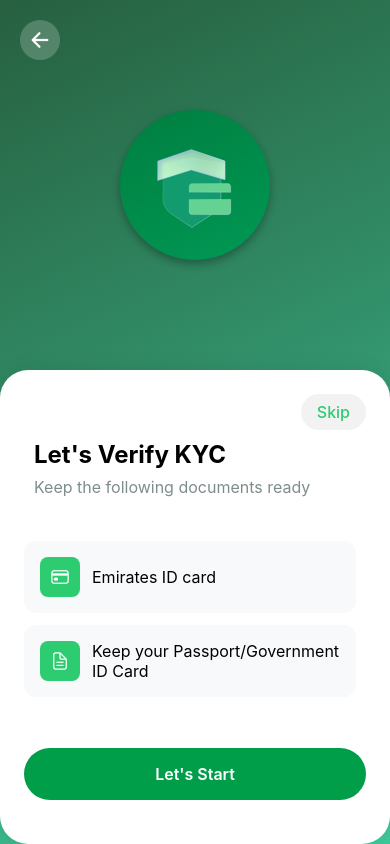
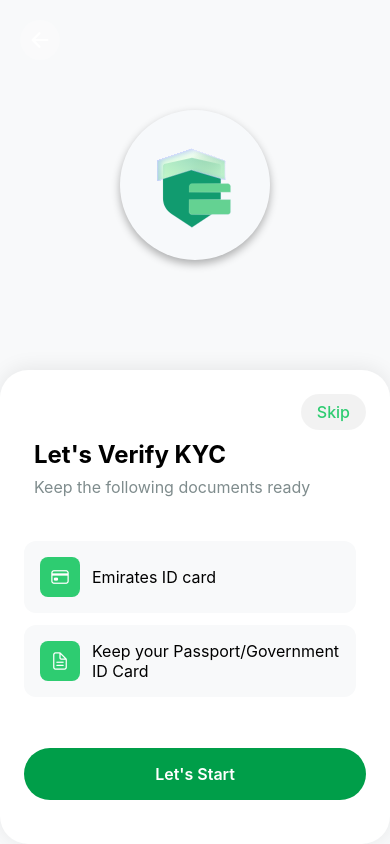
Before and after one commit to KarneeshkarV/app2, a React Native app: screen /KYCWelcome in a window 390 px wide. Built offline with nearby package versions, Linux system fonts and the light colour scheme.

Commit message:
animation and background

```diff
--- a/src/components/molecules/GradientBackground.tsx
+++ b/src/components/molecules/GradientBackground.tsx
@@ -1,4 +1,5 @@
-import React, { ReactNode } from "react";
+import React, { ReactNode, useRef, useEffect } from "react";
+import { Animated } from "react-native";
 import { LinearGradient } from "expo-linear-gradient";
 import { globalStyles } from "../../styles/globalStyles";
 
@@ -7,15 +8,51 @@ interface Props {
   style?: object;
 }
 
-const GradientBackground = ({ children, style }: Props) => (
-  <LinearGradient
-    colors={["#276040", "#3EC899"]}
-    style={[globalStyles.gradientContainer, style]}
-    start={{ x: 0, y: 0 }}
-    end={{ x: 1, y: 1 }}
-  >
-    {children}
-  </LinearGradient>
-);
+const AnimatedGradient = Animated.createAnimatedComponent(LinearGradient);
+
+const GradientBackground = ({ children, style }: Props) => {
+  const progress = useRef(new Animated.Value(0)).current;
+
+  useEffect(() => {
+    Animated.loop(
+      Animated.timing(progress, {
+        toValue: 1,
+        duration: 10000,
+        useNativeDriver: false,
+      }),
+    ).start();
+  }, [progress]);
+
+  const colorLeft = progress.interpolate({
+    inputRange: [0, 0.5, 1],
+    outputRange: ["#276040", "#3EC899", "#276040"],
+  });
+
+  const colorRight = progress.interpolate({
+    inputRange: [0, 0.5, 1],
+    outputRange: ["#3EC899", "#276040", "#3EC899"],
+  });
+
+  const start = {
+    x: progress.interpolate({ inputRange: [0, 1], outputRange: [0, 1] }),
+    y: 0,
+  };
+
+  const end = {
+    x: progress.interpolate({ inputRange: [0, 1], outputRange: [1, 0] }),
+    y: 1,
+  };
+
+  return (
+    <AnimatedGradient
+      colors={[colorLeft, colorRight]}
+      start={start}
+      end={end}
+      style={[globalStyles.gradientContainer, style]}
+    >
+      {children}
+    </AnimatedGradient>
+  );
+};
 
 export default GradientBackground;
--- a/src/navigation/AppNavigator.tsx
+++ b/src/navigation/AppNavigator.tsx
@@ -1,6 +1,9 @@
 import React from "react";
 import { NavigationContainer } from "@react-navigation/native";
-import { createStackNavigator } from "@react-navigation/stack";
+import {
+  createStackNavigator,
+  TransitionPresets,
+} from "@react-navigation/stack";
 import KYCWelcomeScreen from "../components/kyc/KYCWelcomeScreen";
 import CountrySelectionScreen from "../components/kyc/CountrySelectionScreen";
 import AddressInputScreen from "../components/kyc/AddressInputScreen";
@@ -25,7 +28,8 @@ const AppNavigator = () => {
         screenOptions={{
           headerShown: false,
           gestureEnabled: true,
-          gestureDirection: "horizontal",
+          // Apply the smooth iOS-style slide animation to all screens
+          ...TransitionPresets.SlideFromRightIOS,
         }}
       >
         <Stack.Screen name="KYCWelcome" component={KYCWelcomeScreen} />
@@ -56,7 +60,15 @@ const AppNavigator = () => {
           name="AccreditationLevel"
           component={AccreditationLevelScreen}
         />
-        <Stack.Screen name="KYCSuccess" component={KYCSuccessScreen} />
+        {/* Special transition for the final success screen */}
+        <Stack.Screen
+          name="KYCSuccess"
+          component={KYCSuccessScreen}
+          options={{
+            ...TransitionPresets.ModalSlideFromBottomIOS,
+            gestureDirection: "vertical", // Match gesture to animation
+          }}
+        />
       </Stack.Navigator>
     </NavigationContainer>
   );
```
